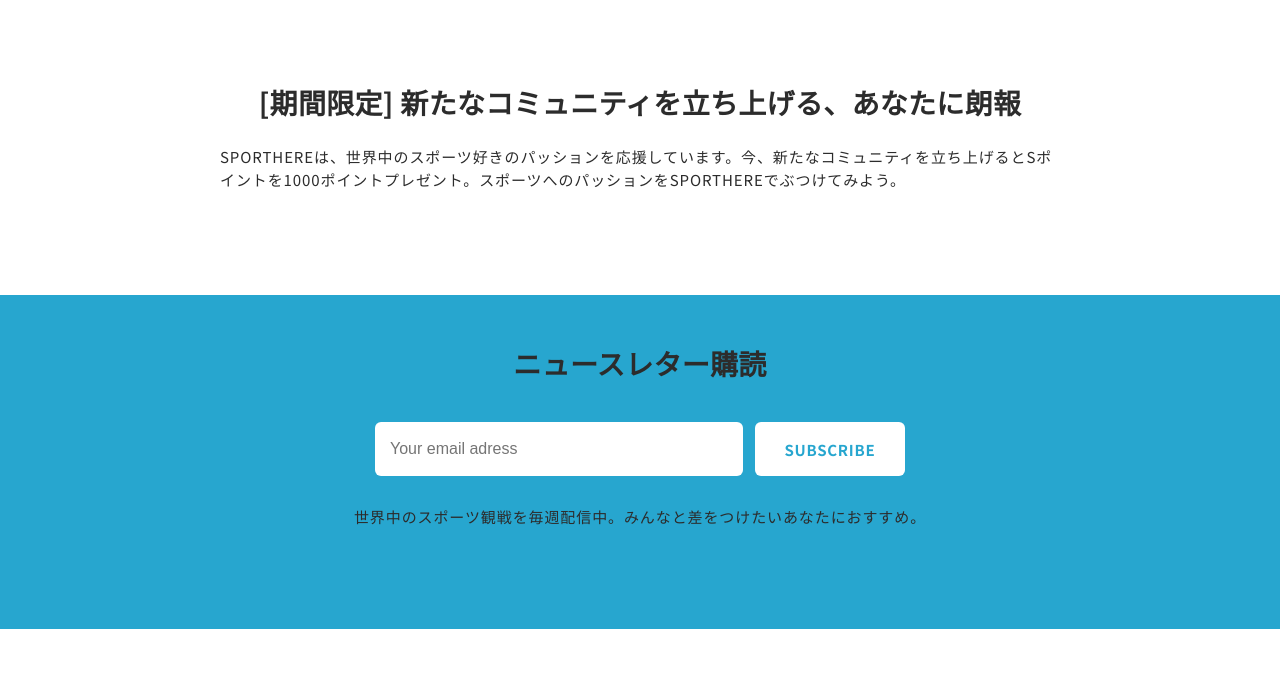
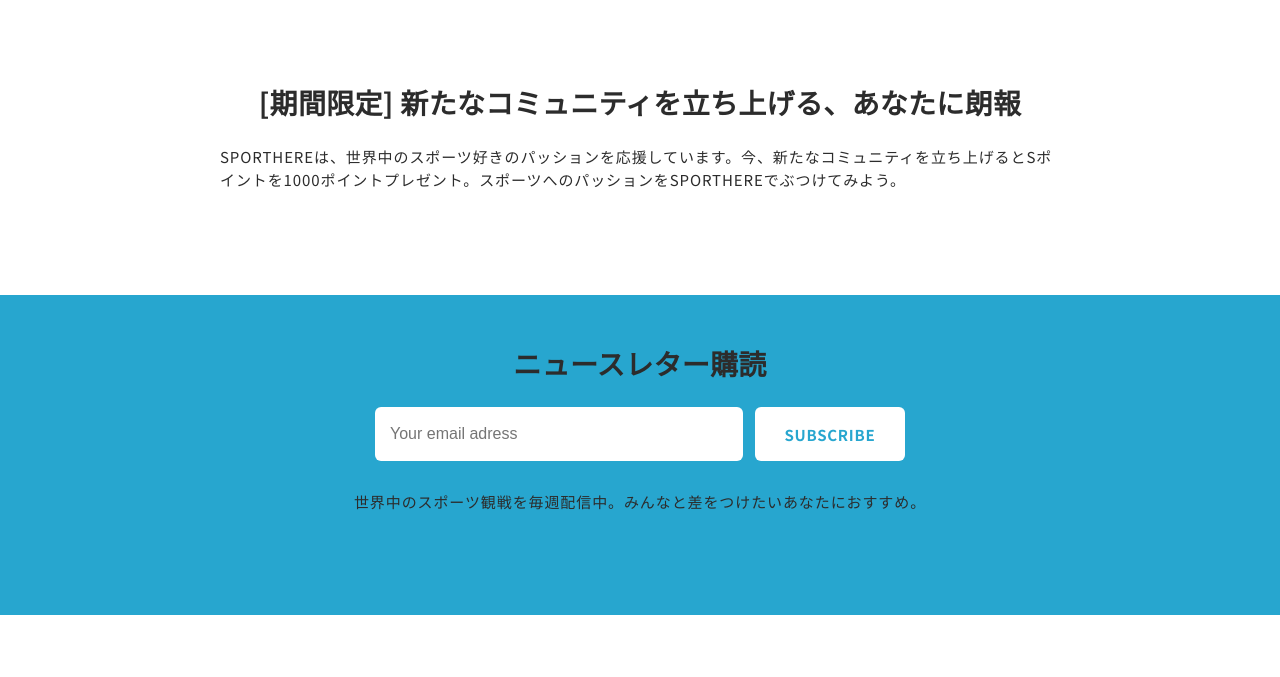
Before and after one commit to mochibird/SportThere, a plain HTML site: page index.html in a window 1280 px wide. Shown: the part 1796-2473 px from the top of the page. Drawn offline with nearby package versions, Linux system fonts and the light colour scheme.

Commit message:
Add files via upload

```diff
--- a/index.html
+++ b/index.html
@@ -154,6 +154,7 @@
 </div>
 </section>
 <section class="p-scribe l-section">
+<div class="p-scribe__inner l-inner">
 <h2 class="c-heading__primary u-center">ニュースレター購読</h2>
 <form action="#" method="post">
 <input type="text" placeholder="Your email adress">
@@ -161,6 +162,7 @@
 </form>
 <div class="p-scribe__text">
   <p>世界中のスポーツ観戦を毎週配信中。<br class="u-pc-none">みんなと差をつけたいあなたにおすすめ。</p>
+</div>
 </div>
 </section>
 </main>
```
